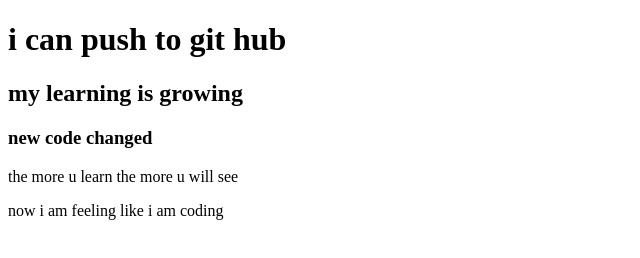
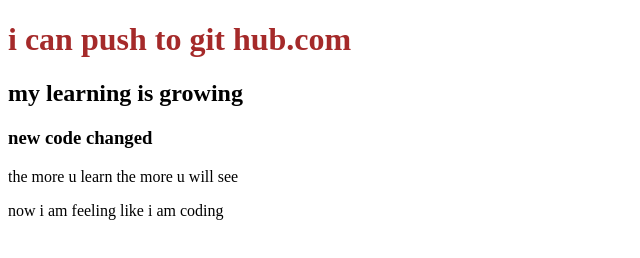
Before and after one commit to auposrioman/my-new-repository, a plain HTML site: page index.html in a window 1280 px wide. Shown: the whole page, without its empty margins (0-640 px from the left). Drawn offline with Linux system fonts and the light colour scheme.

```diff
--- a/index.html
+++ b/index.html
@@ -1,12 +1,18 @@
 <!DOCTYPE html>
 <html lang="en">
-<head>
+<head><link rel="stylesheet" href="style.css">
     <meta charset="UTF-8">
     <meta http-equiv="X-UA-Compatible" content="IE=edge">
     <meta name="viewport" content="width=device-width, initial-scale=1.0">
     <title>my new github repo</title>
+
+
+
+
+
+
 </head>
-<body><h1>i can push to git hub</h1>
+<body><h1>i can push to git hub.com</h1>
     <h2>my learning is growing</h2>
     <h3>new code changed</h3>
     <p>the more u learn the more u will see</p>
--- a/style.css
+++ b/style.css
@@ -1,7 +1,3 @@
 h1{
-    color:rgb(224, 69, 147);
+    color: brown;
 }
-h1{
-    color: rgb(132, 44, 214);
-}
-body{background-color: aqua;}
```
